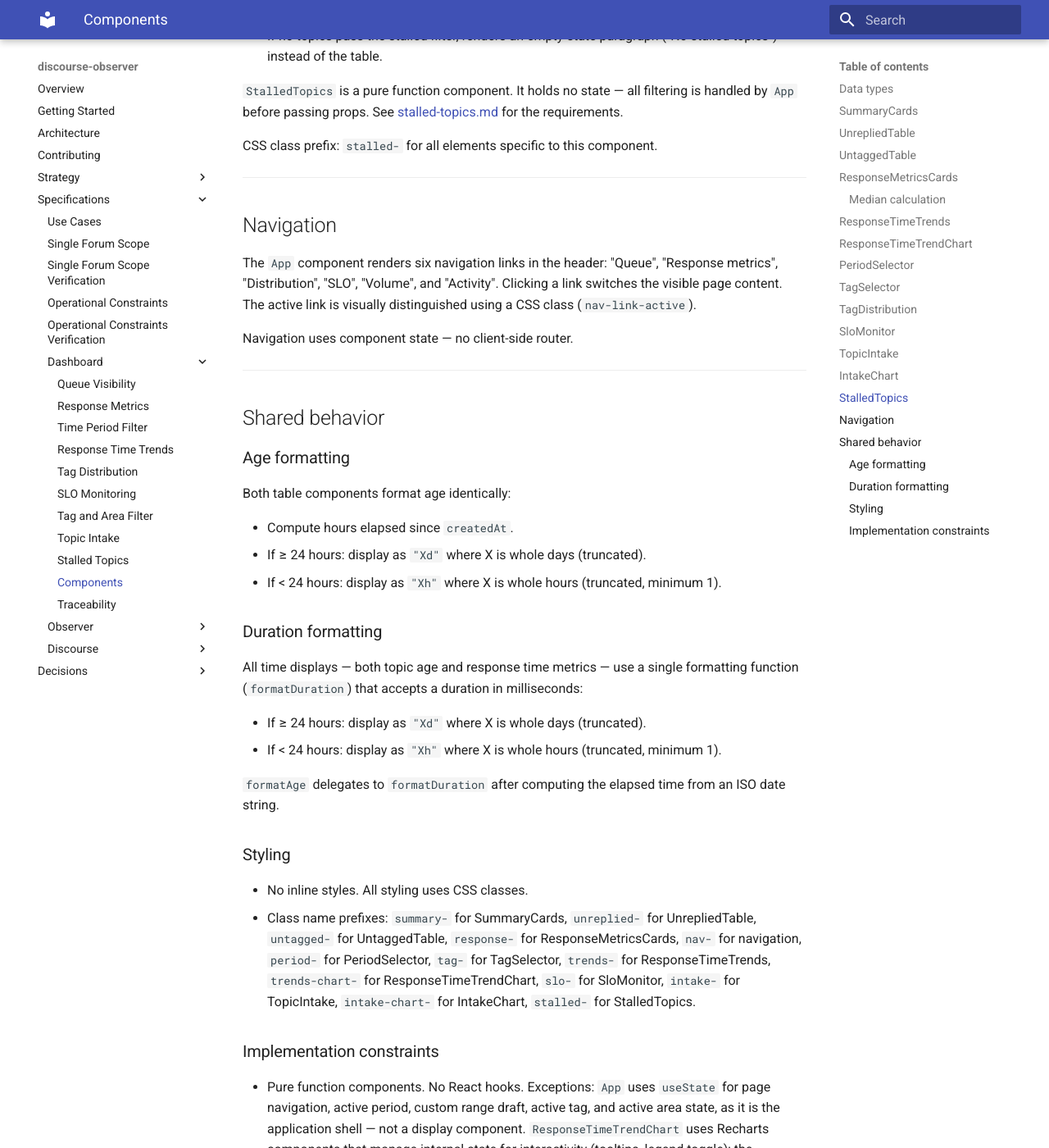
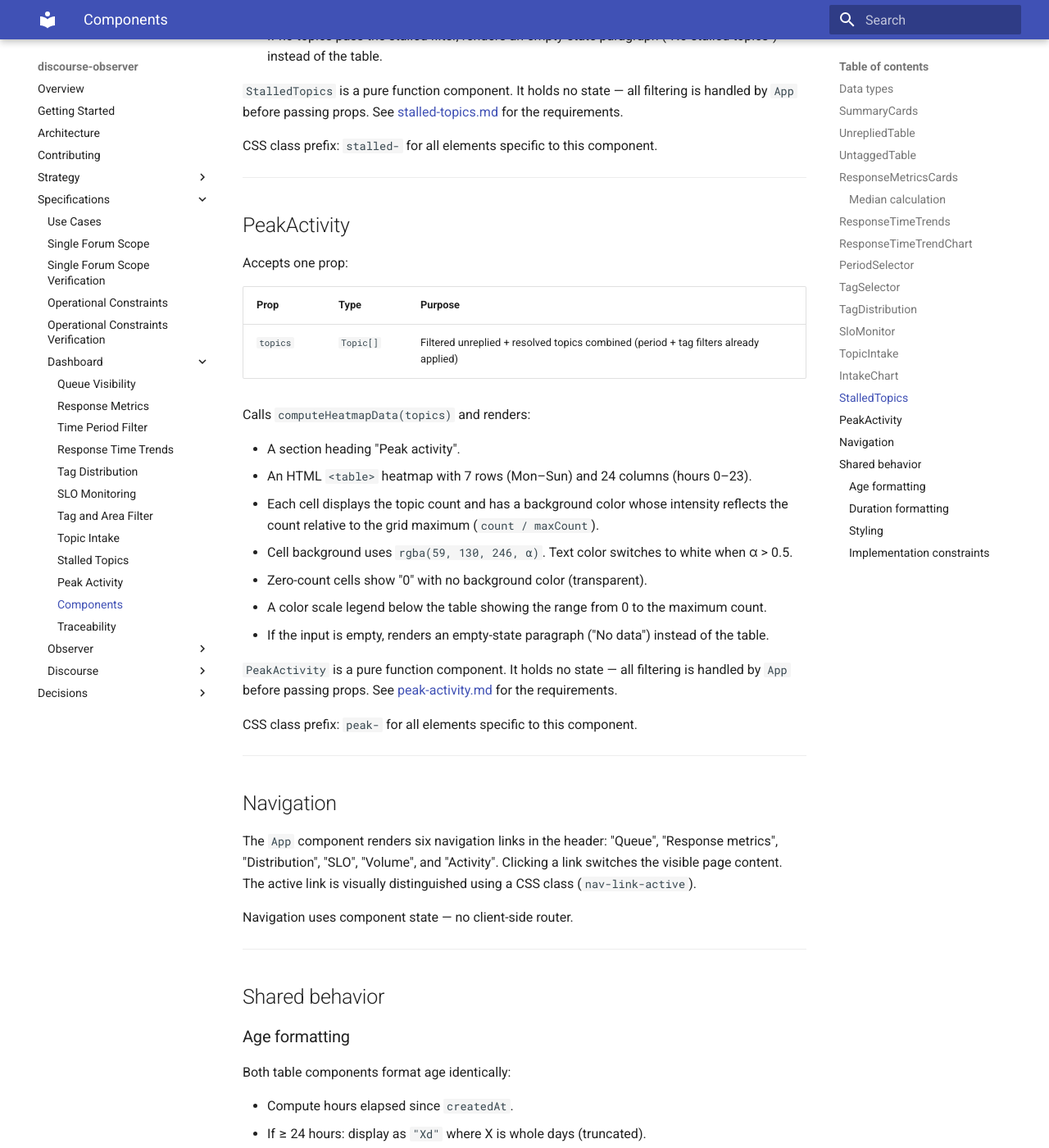
Before and after one commit to MorganDigitalAsyncTransparency/community, an MkDocs documentation site: the page built from discourse-observer/specs/dashboard/dashboard-components.md, in a window 1280 px wide and 1400 px high, scrolled down 8717 px. Shown: the whole window at 82% size. Built offline with MkDocs 1.6.1 and Material for MkDocs 9.7.7, drawn with Linux system fonts in a browser that asks for light colours; some of the changed text lies outside the part shown.

Commit message:
Update documentation for UC-19 peak activity
Co-Authored-By: Claude Opus 4.6 (1M context) <noreply@anthropic.com>

```diff
--- a/discourse-observer/specs/dashboard/dashboard-components.md
+++ b/discourse-observer/specs/dashboard/dashboard-components.md
@@ -2,7 +2,7 @@
 
 This document specifies the behavior of the dashboard view components rendered in the frontend.
 
-These components implement the visual layer for the requirements defined in [queue-visibility.md](queue-visibility.md), [response-metrics.md](response-metrics.md), [time-period-filter.md](time-period-filter.md), [response-time-trends.md](response-time-trends.md), [tag-distribution.md](tag-distribution.md), [slo-monitoring.md](slo-monitoring.md), [tag-area-filter.md](tag-area-filter.md), [topic-intake.md](topic-intake.md), and [stalled-topics.md](stalled-topics.md). Those files define *what* the user sees and why; this file defines *how* each component behaves to fulfill those requirements.
+These components implement the visual layer for the requirements defined in [queue-visibility.md](queue-visibility.md), [response-metrics.md](response-metrics.md), [time-period-filter.md](time-period-filter.md), [response-time-trends.md](response-time-trends.md), [tag-distribution.md](tag-distribution.md), [slo-monitoring.md](slo-monitoring.md), [tag-area-filter.md](tag-area-filter.md), [topic-intake.md](topic-intake.md), [stalled-topics.md](stalled-topics.md), and [peak-activity.md](peak-activity.md). Those files define *what* the user sees and why; this file defines *how* each component behaves to fulfill those requirements.
 
 ---
 
@@ -275,6 +275,30 @@ CSS class prefix: `stalled-` for all elements specific to this component.
 
 ---
 
+## PeakActivity
+
+Accepts one prop:
+
+| Prop | Type | Purpose |
+|------|------|---------|
+| `topics` | `Topic[]` | Filtered unreplied + resolved topics combined (period + tag filters already applied) |
+
+Calls `computeHeatmapData(topics)` and renders:
+
+- A section heading "Peak activity".
+- An HTML `<table>` heatmap with 7 rows (Mon–Sun) and 24 columns (hours 0–23).
+- Each cell displays the topic count and has a background color whose intensity reflects the count relative to the grid maximum (`count / maxCount`).
+- Cell background uses `rgba(59, 130, 246, α)`. Text color switches to white when α > 0.5.
+- Zero-count cells show "0" with no background color (transparent).
+- A color scale legend below the table showing the range from 0 to the maximum count.
+- If the input is empty, renders an empty-state paragraph ("No data") instead of the table.
+
+`PeakActivity` is a pure function component. It holds no state — all filtering is handled by `App` before passing props. See [peak-activity.md](peak-activity.md) for the requirements.
+
+CSS class prefix: `peak-` for all elements specific to this component.
+
+---
+
 ## Navigation
 
 The `App` component renders six navigation links in the header: "Queue", "Response metrics", "Distribution", "SLO", "Volume", and "Activity". Clicking a link switches the visible page content. The active link is visually distinguished using a CSS class (`nav-link-active`).
@@ -305,7 +329,7 @@ All time displays — both topic age and response time metrics — use a single
 ### Styling
 
 - No inline styles. All styling uses CSS classes.
-- Class name prefixes: `summary-` for SummaryCards, `unreplied-` for UnrepliedTable, `untagged-` for UntaggedTable, `response-` for ResponseMetricsCards, `nav-` for navigation, `period-` for PeriodSelector, `tag-` for TagSelector, `trends-` for ResponseTimeTrends, `trends-chart-` for ResponseTimeTrendChart, `slo-` for SloMonitor, `intake-` for TopicIntake, `intake-chart-` for IntakeChart, `stalled-` for StalledTopics.
+- Class name prefixes: `summary-` for SummaryCards, `unreplied-` for UnrepliedTable, `untagged-` for UntaggedTable, `response-` for ResponseMetricsCards, `nav-` for navigation, `period-` for PeriodSelector, `tag-` for TagSelector, `trends-` for ResponseTimeTrends, `trends-chart-` for ResponseTimeTrendChart, `slo-` for SloMonitor, `intake-` for TopicIntake, `intake-chart-` for IntakeChart, `stalled-` for StalledTopics, `peak-` for PeakActivity.
 
 ### Implementation constraints
 
--- a/mkdocs.yml
+++ b/mkdocs.yml
@@ -37,6 +37,7 @@ nav:
           - Tag and Area Filter: specs/dashboard/tag-area-filter.md
           - Topic Intake: specs/dashboard/topic-intake.md
           - Stalled Topics: specs/dashboard/stalled-topics.md
+          - Peak Activity: specs/dashboard/peak-activity.md
           - Components: specs/dashboard/dashboard-components.md
           - Traceability: specs/dashboard/traceability.md
       - Observer:
```
Also changed, not shown: discourse-observer/specs/dashboard/traceability.md (+9 -0 lines), discourse-observer/specs/use-cases.md (+1 -0 lines).
